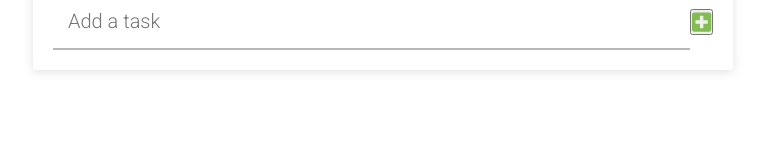
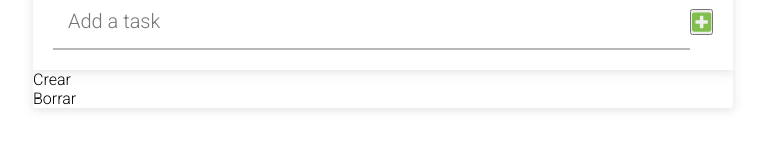
Before and after one commit to Leandro-De/TodoList-ReactJs, a React (Create React App) app: page / in a window 1280 px wide. Shown: the part 136-296 px from the top of the page, without its empty margins (257-1022 px from the left). Built offline with nearby package versions, Linux system fonts and the light colour scheme.

Commit message:
Add list

```diff
--- a/src/App.js
+++ b/src/App.js
@@ -1,6 +1,8 @@
 import React, { useState } from "react";
 import Header from "./components/Header";
 import FormTask from "./components/FormTask";
+import List from "./components/List";
+
 import "./App.css";
 
 const App = () => {
@@ -24,6 +26,7 @@
       <div className="contenedor">
         <Header />
         <FormTask tareas={tareas} setTareas={setTareas} />
+        <List tareas={tareas} />
       </div>
     </>
   );
--- a/src/components/FormTask.js
+++ b/src/components/FormTask.js
@@ -20,7 +20,7 @@
       ...tareas,
       {
         id: uuidv4(),
-        texto: "Nuevo",
+        texto: inputTarea,
         completada: false,
       },
     ]);
@@ -33,7 +33,7 @@
         className="formulario-tareas__input"
         placeholder="Add a task"
         value={inputTarea}
-        onChange={handleInput}
+        onChange={(e) => handleInput(e)}
       />
       <button type="submit" className="formulario-tareas__boton">
         <FontAwesomeIcon
--- /dev/null
+++ b/src/components/List.js
@@ -0,0 +1,17 @@
+import React from "react";
+
+const List = ({ tareas }) => {
+  return (
+    <ul className="lista-tareas">
+      {tareas.length > 0 ? (
+        tareas.map((tarea) => {
+          return <li key={tarea.id}>{tarea.texto}</li>;
+        })
+      ) : (
+        <div className="lista-tareas__mensaje">Add a Task!</div>
+      )}
+    </ul>
+  );
+};
+
+export default List;
```
Also changed, not shown: src/components/Task.js (added).
